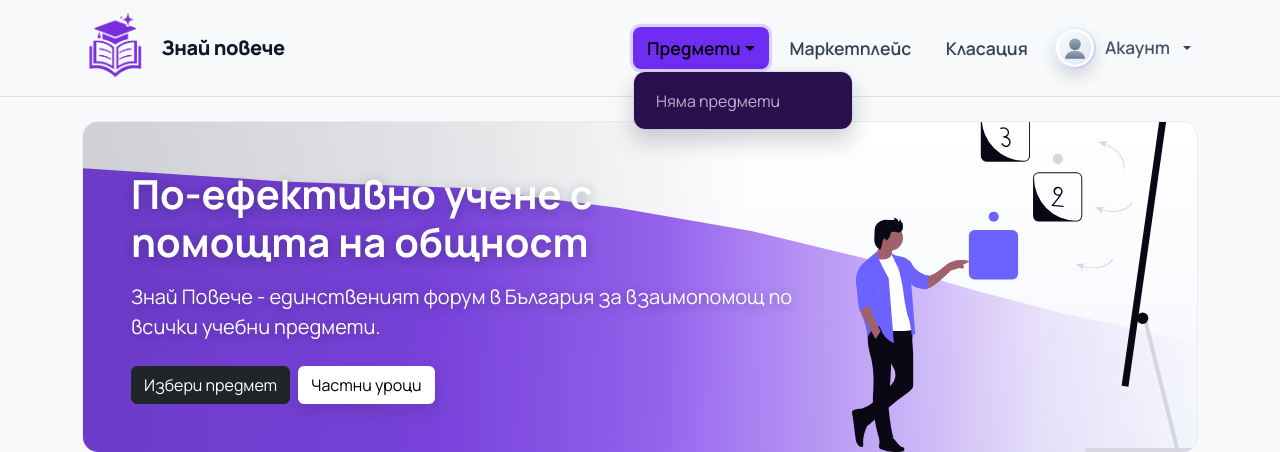
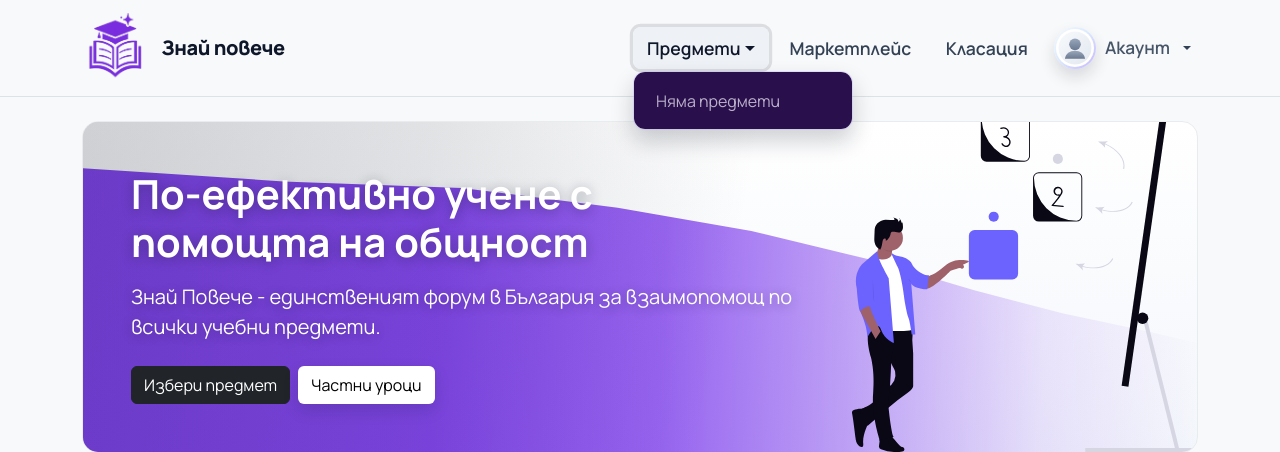
Before and after one commit to stanchev-dev/znai-poveche, a Django app: page / in a window 1280 px wide, after a click on "Предмети". Shown: the top 452 px of the page. Run offline with Django 5.2, Linux system fonts and the light colour scheme; data that the repository does not hold is empty; some libraries are stand-ins or nearby versions.

Commit message:
Neutralize subjects dropdown active/hover/focus states

```diff
--- a/static/css/app.css
+++ b/static/css/app.css
@@ -375,12 +375,12 @@ h6 {
 
 .subjects-dropdown-trigger.show,
 .subjects-dropdown-trigger:active {
-  color: #fff;
-  background-color: #6f2cf3;
+  color: #0f172a;
+  background-color: rgba(238, 242, 247, 0.92);
 }
 
 .subjects-dropdown-trigger:focus-visible {
-  box-shadow: 0 0 0 0.2rem rgba(196, 181, 253, 0.55);
+  box-shadow: 0 0 0 0.2rem rgba(15, 23, 42, 0.12);
   outline: none;
 }
 
@@ -521,6 +521,40 @@ h6 {
   align-items: center;
   justify-content: space-between;
   min-height: calc(1.5em + 0.75rem + 2px);
+}
+
+/* Keep subject dropdown triggers neutral on interaction states. */
+.navbar .subjects-dropdown-trigger:not(.marketplace-subject-trigger):hover,
+.navbar .subjects-dropdown-trigger:not(.marketplace-subject-trigger):focus,
+.navbar .subjects-dropdown-trigger:not(.marketplace-subject-trigger):active,
+.navbar .subjects-dropdown-trigger:not(.marketplace-subject-trigger):focus-visible,
+.navbar .subjects-dropdown-trigger:not(.marketplace-subject-trigger).show {
+  color: #0f172a;
+  background-color: rgba(238, 242, 247, 0.92);
+  border-color: transparent;
+}
+
+.navbar .subjects-dropdown-trigger:not(.marketplace-subject-trigger):focus-visible {
+  box-shadow: 0 0 0 0.2rem rgba(15, 23, 42, 0.12);
+}
+
+.marketplace-subject-dropdown .marketplace-subject-trigger:hover,
+.marketplace-subject-dropdown .marketplace-subject-trigger:focus,
+.marketplace-subject-dropdown .marketplace-subject-trigger:active,
+.marketplace-subject-dropdown .marketplace-subject-trigger:focus-visible,
+.marketplace-subject-dropdown .marketplace-subject-trigger.show {
+  color: #111827;
+  background-color: #f8fafc;
+  border-color: #e5e7eb;
+}
+
+.marketplace-subject-dropdown .marketplace-subject-trigger:focus-visible {
+  box-shadow: 0 0 0 0.2rem rgba(15, 23, 42, 0.12);
+}
+
+.subjects-themed-menu .dropdown-item:active {
+  background-color: rgba(15, 23, 42, 0.24);
+  color: #ffffff;
 }
 
 .marketplace-subject-dropdown .subjects-themed-menu {
```
